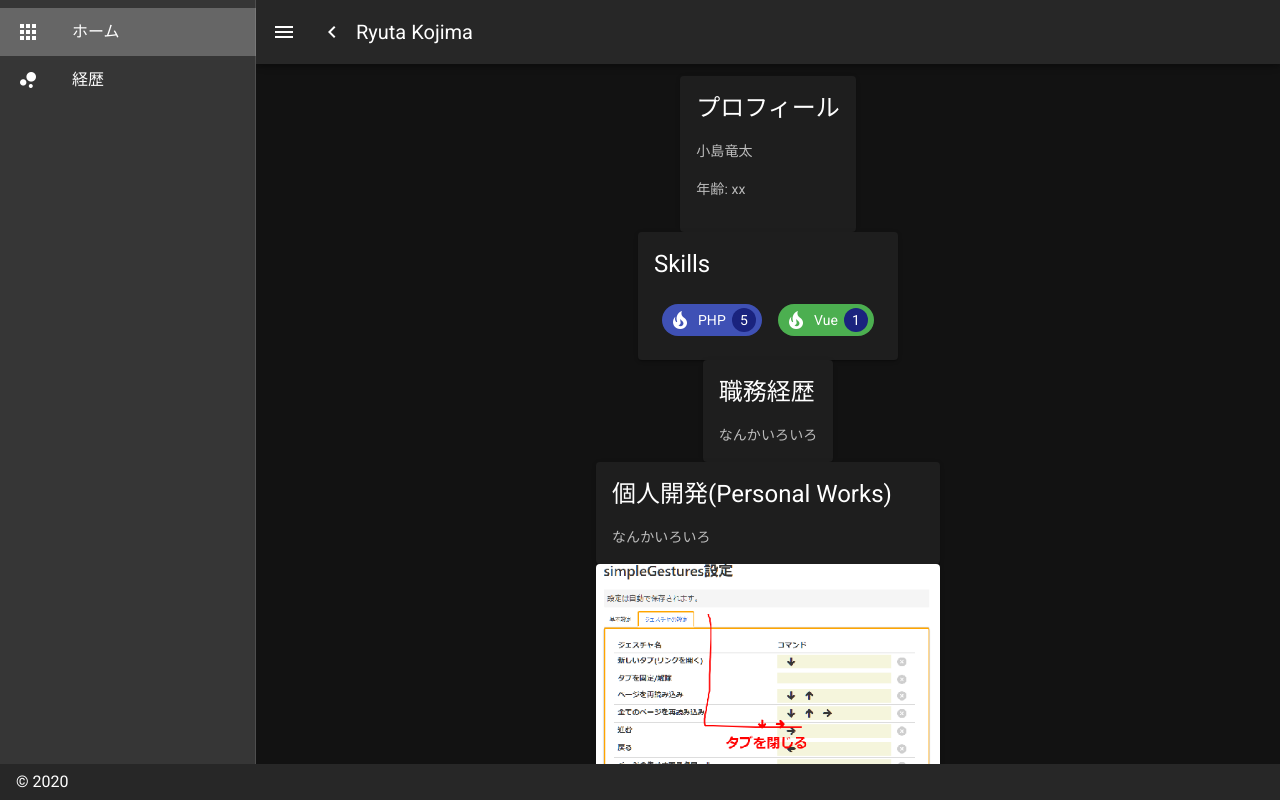
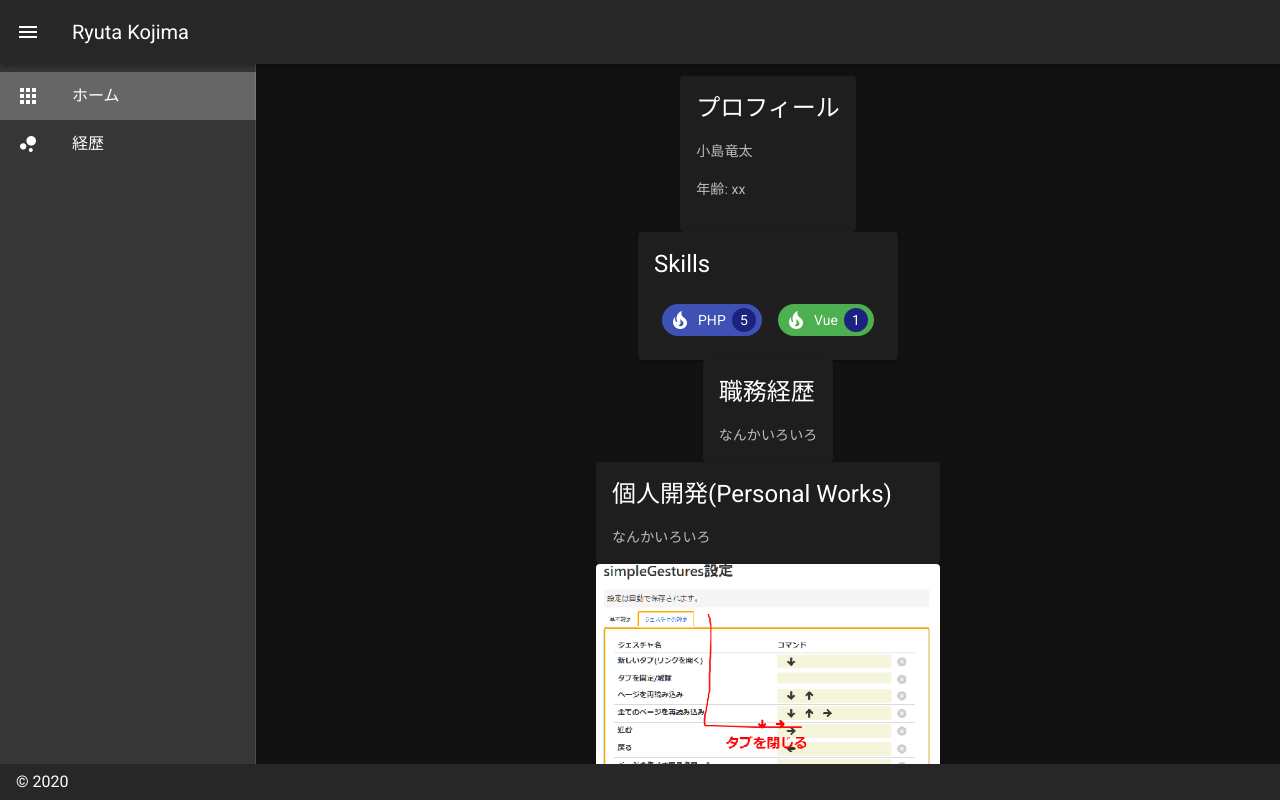
Before and after one commit to RyutaKojima/Portfolio-nuxt, a Nuxt app: page / in a window 1280 px wide. Both pictures are taken after a click on the button 28 px from the left and 32 px from the top of the page. Shown: the top 800 px of the page. Built offline with nearby package versions, Linux system fonts and the light colour scheme.

Commit message:
ベースレイアウトの見た目調整

```diff
--- a/layouts/default.vue
+++ b/layouts/default.vue
@@ -1,12 +1,6 @@
 <template>
   <v-app dark>
-    <v-navigation-drawer
-      v-model="drawer"
-      :mini-variant="miniVariant"
-      :clipped="clipped"
-      fixed
-      app
-    >
+    <v-navigation-drawer v-model="drawer" clipped fixed app>
       <v-list>
         <v-list-item
           v-for="(item, i) in items"
@@ -24,16 +18,12 @@
         </v-list-item>
       </v-list>
     </v-navigation-drawer>
-    <v-app-bar :clipped-left="clipped" fixed app>
+    <v-app-bar clipped-left app>
       <v-app-bar-nav-icon @click.stop="drawer = !drawer" />
-      <v-btn icon @click.stop="miniVariant = !miniVariant">
-        <v-icon>mdi-{{ `chevron-${miniVariant ? 'right' : 'left'}` }}</v-icon>
-      </v-btn>
       <v-toolbar-title v-text="title" />
-      <v-spacer />
     </v-app-bar>
     <v-content>
-      <v-container>
+      <v-container fluid>
         <nuxt />
       </v-container>
     </v-content>
@@ -62,7 +52,6 @@
           to: '/career'
         }
       ],
-      miniVariant: false,
       title: 'Ryuta Kojima'
     }
   }
```
